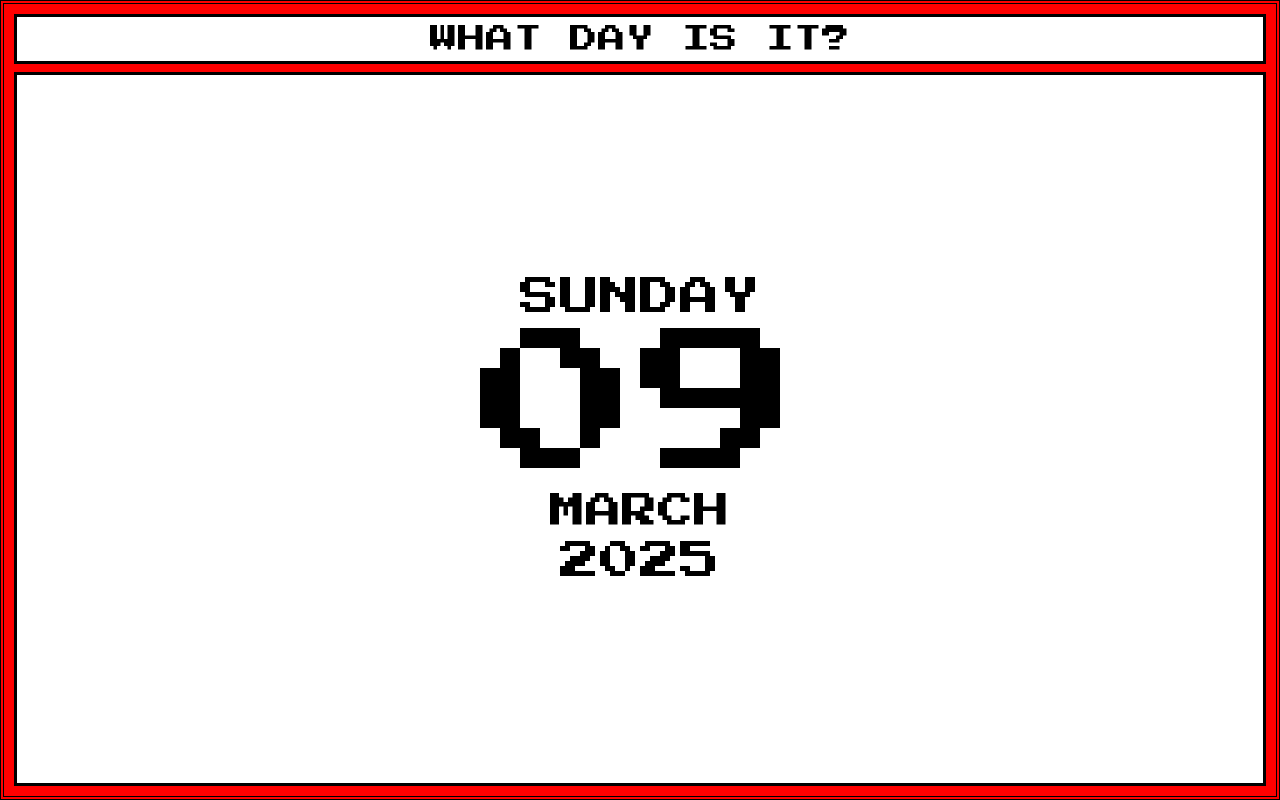
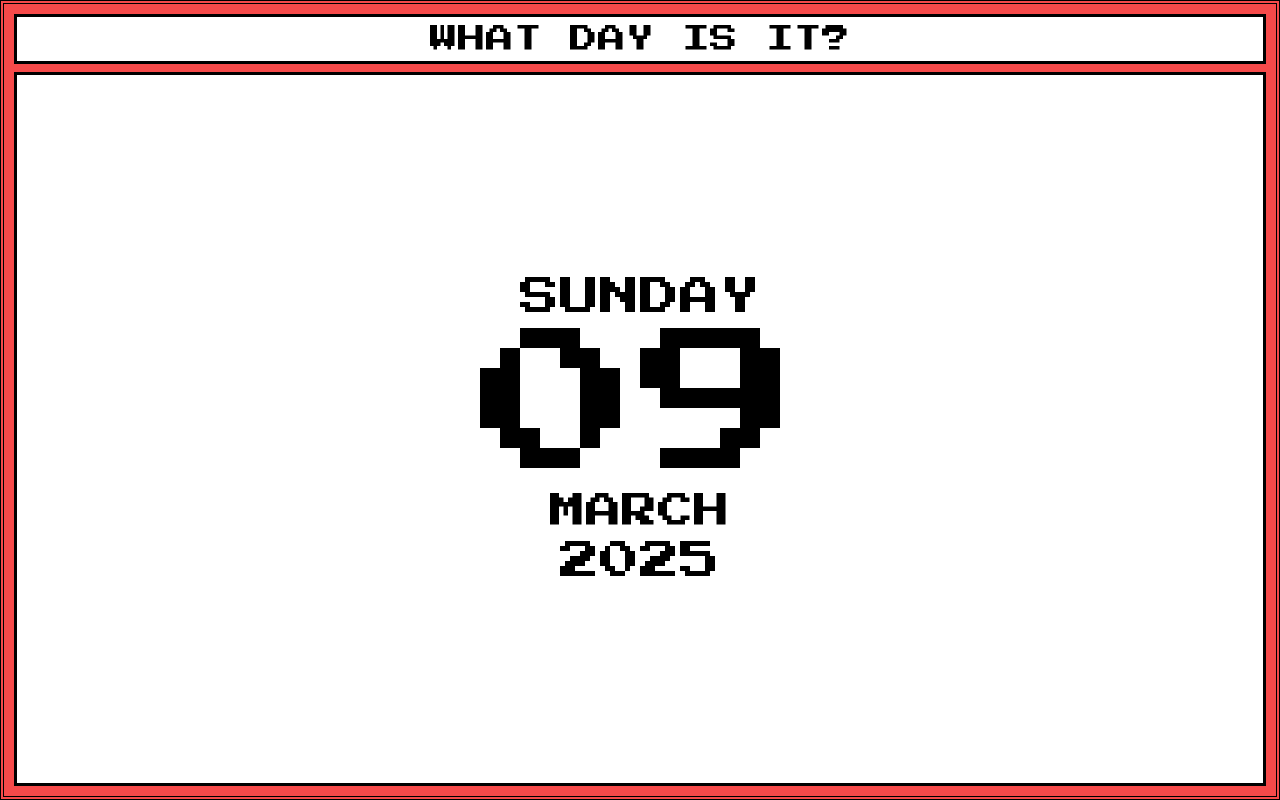
Before and after one commit to gracemarsh/what-day-is-it, an Electron app: page index.html in a window 1280 px wide. Drawn offline with Linux system fonts and the light colour scheme.

```diff
--- a/index.html
+++ b/index.html
@@ -11,7 +11,7 @@
       body {
         margin: 0;
         padding: 10px;
-        background-color: red;
+        background-color: rgb(246, 74, 74);
         font-family: 'Press Start 2P', cursive;
         overflow: hidden;
         user-select: none;
```
Also changed, not shown: 1 other file.
